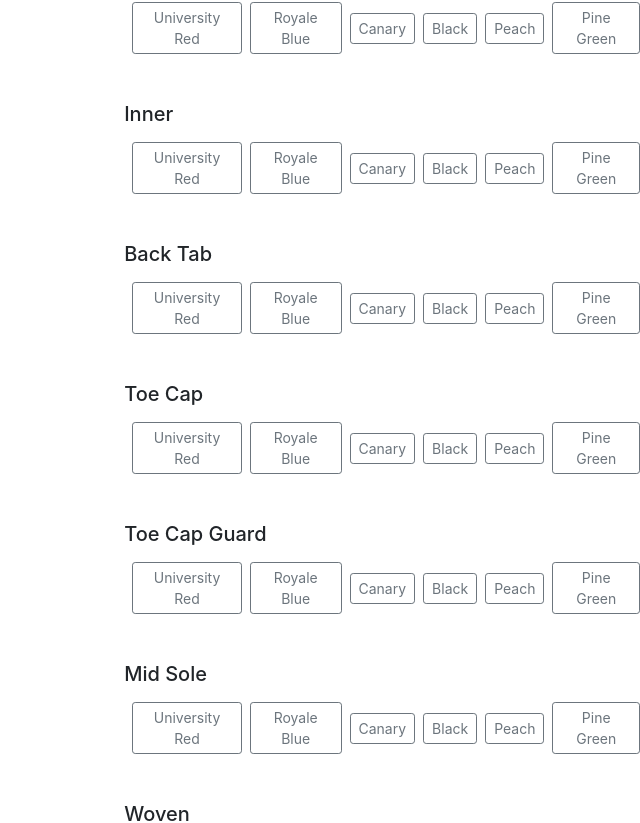
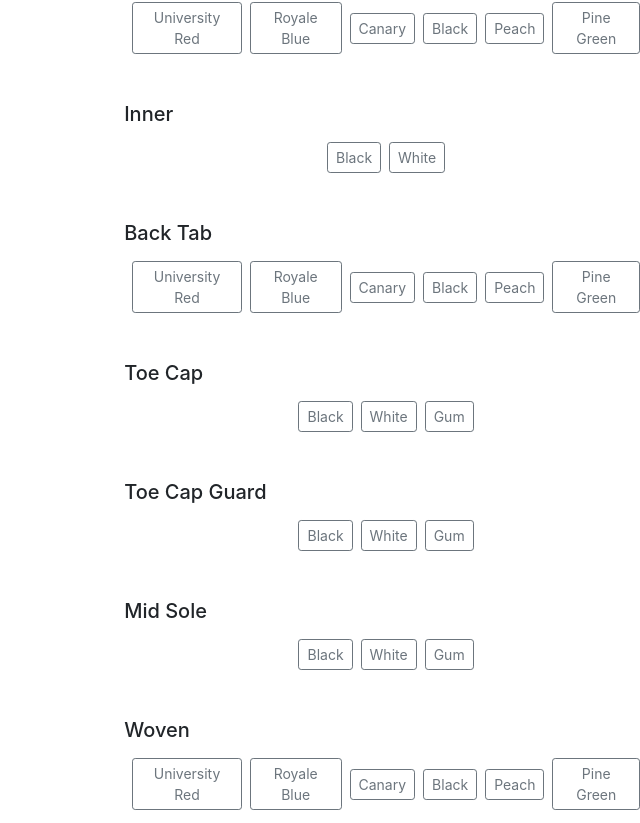
Before and after one commit to andirkh/shoes-customizer, a Next.js app: page / in a window 1280 px wide. Shown: the part 646-1469 px from the top of the page, without its empty margins (640-1280 px from the left). Built offline with nearby package versions, Linux system fonts and the light colour scheme.

Commit message:
fix: add more color way

```diff
--- a/utilities/constants.js
+++ b/utilities/constants.js
@@ -2,10 +2,26 @@ export const COLOR_WAY = [
   { value: "red", label: "University Red" },
   { value: "blue", label: "Royale Blue" },
   { value: "yellow", label: "Canary" },
-  { value: "Black", label: "Black" },
+  { value: "#1f1f1f", label: "Black" },
   // { value: "White", label: "White" },
   { value: "#ffd2b4", label: "Peach" },
   { value: "#01796f", label: "Pine Green" },
   // { value: "#808080", label: "Cool Grey" },
   // { value: "#800000", label: "Maroon" }
 ];
+
+export const COLOR_STITCHING = [
+  { value: "#1f1f1f", label: "Black" },
+  { value: "White", label: "White" },
+];
+
+export const COLOR_RUBBER = [
+  { value: "#1f1f1f", label: "Black" },
+  { value: "White", label: "White" },
+  { value: "#BE792F", label: "Gum" }
+];
+
+export const COLOR_INNER = [
+  { value: "#1f1f1f", label: "Black" },
+  { value: "White", label: "White" },
+];
--- a/views/MainPage/index.js
+++ b/views/MainPage/index.js
@@ -3,7 +3,12 @@ import TopBar from "../../components/TopBar";
 import Shoes368Side from "../../components/Shoes368Side";
 import ColorButtons from "../../components/ColorButtons";
 import { Col, Row } from "react-bootstrap";
-import { COLOR_WAY } from "../../utilities/constants";
+import {
+  COLOR_WAY,
+  COLOR_STITCHING,
+  COLOR_RUBBER,
+  COLOR_INNER,
+} from "../../utilities/constants";
 
 class MainPage extends React.Component {
   state = {
@@ -79,7 +84,7 @@ class MainPage extends React.Component {
               <ColorButtons
                 shoePartName="Inner"
                 stateName="innerColor"
-                colors={COLOR_WAY}
+                colors={COLOR_INNER}
                 changeColor={this.handleChangeColor}
                 stateNow={this.state.innerColor}
               />
@@ -95,7 +100,7 @@ class MainPage extends React.Component {
               <ColorButtons
                 shoePartName="Toe Cap"
                 stateName="toeCapColor"
-                colors={COLOR_WAY}
+                colors={COLOR_RUBBER}
                 changeColor={this.handleChangeColor}
                 stateNow={this.state.toeCapColor}
               />
@@ -103,7 +108,7 @@ class MainPage extends React.Component {
               <ColorButtons
                 shoePartName="Toe Cap Guard"
                 stateName="secondToeCapColor"
-                colors={COLOR_WAY}
+                colors={COLOR_RUBBER}
                 changeColor={this.handleChangeColor}
                 stateNow={this.state.secondToeCapColor}
               />
@@ -111,7 +116,7 @@ class MainPage extends React.Component {
               <ColorButtons
                 shoePartName="Mid Sole"
                 stateName="midSoleColor"
-                colors={COLOR_WAY}
+                colors={COLOR_RUBBER}
                 changeColor={this.handleChangeColor}
                 stateNow={this.state.midSoleColor}
               />
@@ -120,6 +125,14 @@ class MainPage extends React.Component {
                 shoePartName="Woven"
                 stateName="wovenColor"
                 colors={COLOR_WAY}
+                changeColor={this.handleChangeColor}
+                stateNow={this.state.wovenColor}
+              />
+
+              <ColorButtons
+                shoePartName="Stitching"
+                stateName="stitchingColor"
+                colors={[...COLOR_STITCHING, ...COLOR_WAY]}
                 changeColor={this.handleChangeColor}
                 stateNow={this.state.wovenColor}
               />
```
